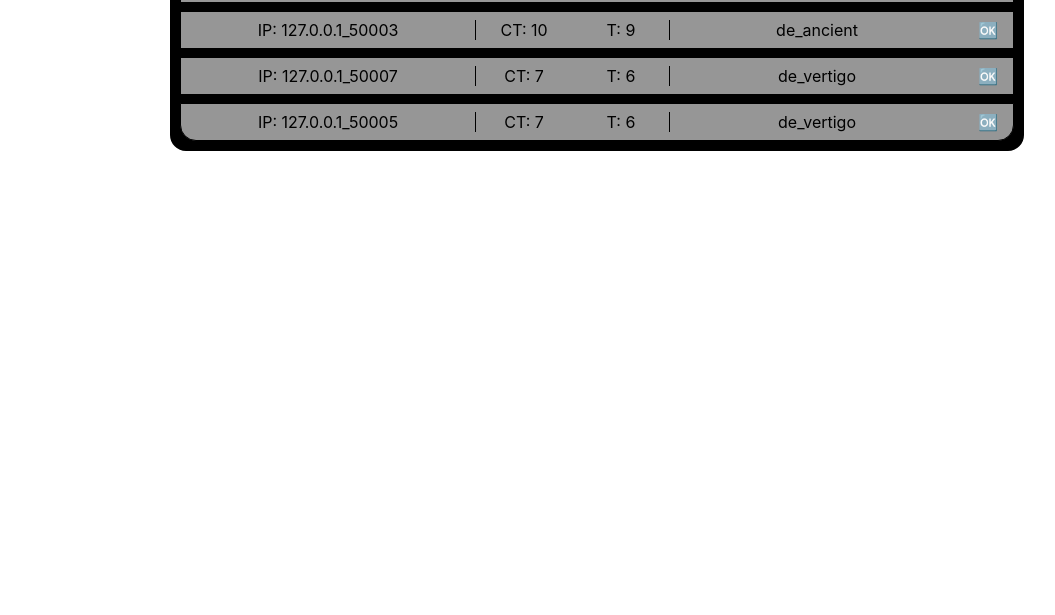
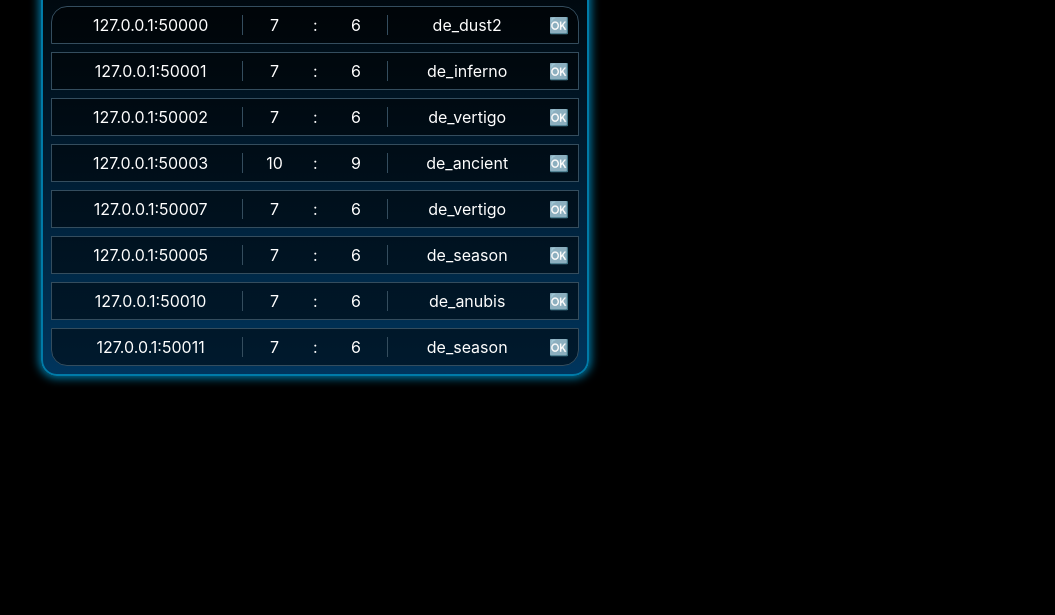
Before and after one commit to dredwerkz/Horizon-CS-Server-Manager, a React app: page / in a window 1280 px wide. Shown: the part 185-800 px from the top of the page, without its empty margins (43-1098 px from the left). Built offline with nearby package versions, Linux system fonts and the light colour scheme.

Commit message:
Swapped db json to array format and massively overhauled styling

```diff
--- a/public/serverContainer.json
+++ b/public/serverContainer.json
@@ -1,44 +1,58 @@
 [
   {
-    "server": "127.0.0.1_50000",
+    "server": "127.0.0.1:50000",
     "CT": "6",
     "TERRORIST": "7",
     "map": "de_dust2",
     "rounds": "13"
   },
   {
-    "server": "127.0.0.1_50001",
+    "server": "127.0.0.1:50001",
     "CT": "6",
     "TERRORIST": "7",
     "map": "de_inferno",
     "rounds": "13"
   },
   {
-    "server": "127.0.0.1_50002",
+    "server": "127.0.0.1:50002",
     "CT": "6",
     "TERRORIST": "7",
     "map": "de_vertigo",
     "rounds": "13"
   },
   {
-    "server": "127.0.0.1_50003",
+    "server": "127.0.0.1:50003",
     "CT": "9",
     "TERRORIST": "10",
     "map": "de_ancient",
     "rounds": "13"
   },
   {
-    "server": "127.0.0.1_50007",
+    "server": "127.0.0.1:50007",
     "CT": "6",
     "TERRORIST": "7",
     "map": "de_vertigo",
     "rounds": "13"
   },
   {
-    "server": "127.0.0.1_50005",
+    "server": "127.0.0.1:50005",
     "CT": "6",
     "TERRORIST": "7",
-    "map": "de_vertigo",
+    "map": "de_season",
     "rounds": "13"
+  },
+  {
+    "server": "127.0.0.1:50010",
+    "CT": "6",
+    "TERRORIST": "7",
+    "map": "de_anubis",
+    "rounds": "13"
+  },
+  {
+    "server": "127.0.0.1:50011",
+    "CT": "6",
+    "map": "de_season",
+    "rounds": "13",
+    "TERRORIST": "7"
   }
 ]
--- a/src/backend/server.js
+++ b/src/backend/server.js
@@ -51,7 +51,7 @@ async function readServerContainerFile() {
 }
 
 function updateServerContainer(msg, addr, port) {
-    const serverKey = `${addr}_${port}`;
+    const serverKey = `${addr}:${port}`;
 
     let serverIndex = serverContainer.findIndex(server => server.server === serverKey);
 
--- a/src/frontend/App.css
+++ b/src/frontend/App.css
@@ -2,25 +2,32 @@
   text-align: center;
   justify-content: center;
   display: grid;
-  grid-template-columns: 1fr 4fr 1fr;
+  grid-template-columns: 0.5fr 4fr 4fr 0.5fr;
+  grid-template-rows: 1fr 5fr 1fr;
+  gap: 1rem;
 }
 
 .serversContainer {
-
-    background-color:black;
+    color:white;
+    max-width: 800px;
+    min-width: 23rem;
+    background-image: linear-gradient(rgb(0, 0, 0, 0), rgba(0, 145, 255, 0.364));
     padding: 0.5rem;
+    padding-top: 0;
+    grid-row: 2;
     grid-column: 2;
-    margin-top: 3rem;
     justify-content: center;
-    border: 2px solid black;
+    border: 2px solid rgb(0, 123, 168);
     border-radius: 1rem;
+    box-shadow: 0px 0px 10px 2px rgb(0, 123, 168);
 }
 
 .individualServer {
+
     display:grid;
-    background-color: rgb(150, 150, 150);
-    grid-template-columns: 3fr 1fr 1fr 3fr 0.5fr;
-    border: 1px solid rgb(0, 0, 0);
+    background-color: rgb(0, 0, 0, 0.5);
+    grid-template-columns: 3fr 1fr 0.3fr 1fr 2.5fr 0.5fr;
+    border: 1px solid rgb(52, 77, 94);
     margin-bottom: 0.5em;
     padding-top: 0.5em;
     padding-bottom: 0.5em;
@@ -38,10 +45,18 @@
     border-bottom-right-radius: 1rem;
 }
 
+.serverIP {
+    padding-left: 0.4rem;
+}
+
 .team1Score {
-    border-left: 1px solid black;
+    border-left: 1px solid rgb(52, 77, 94);
 }
 
 .team2Score {
-    border-right: 1px solid black;
+    border-right: 1px solid rgb(52, 77, 94);
 }
+
+.notification {
+    padding-right: 0.4rem;
+}
--- a/src/frontend/App.js
+++ b/src/frontend/App.js
@@ -5,6 +5,7 @@ function App() {
   return (
     <div className="App">
             <ServerContainer />
+
     </div>
   );
 }
--- a/src/frontend/components/Server.jsx
+++ b/src/frontend/components/Server.jsx
@@ -1,9 +1,17 @@
 function Server(props) {
+
+    function copyAddress() {
+        const copyText = props.server
+        navigator.clipboard.writeText(copyText)
+    }
+
+
     return (
         <div className="individualServer">
-           <span className="serverIP">IP: {props.server}</span>
-           <span className="team1Score">CT: {props.team1}</span>
-           <span className="team2Score"> T: {props.team2}</span>
+           <span className="serverIP" onClick={copyAddress} style={{cursor:'pointer'}}>{props.server}</span>
+           <span className="team1Score">{props.team1}</span>
+           <span className="teamDivider">:</span>
+           <span className="team2Score">{props.team2}</span>
            <span className="serverMap">{props.map}</span>
            <span className="notification">🆗</span>
         </div>
--- a/src/frontend/components/ServerContainer.jsx
+++ b/src/frontend/components/ServerContainer.jsx
@@ -24,6 +24,7 @@ function ServerContainer() {
     if (Object.keys(serverData).length > 0) {
         return (
             <div className="serversContainer">
+            <h1>Active Servers:</h1>
                 {serverData.map((server) => {
                     return (
                         <Server
@@ -41,7 +42,7 @@ function ServerContainer() {
     } else {
         return (
             <div className="serversContainer">
-                <h1>Loading your server data...</h1>
+                <h1 style={{color: `white`}}>Loading your server data...</h1>
             </div>
         );
     }
--- a/src/frontend/index.css
+++ b/src/frontend/index.css
@@ -1,4 +1,5 @@
 body {
+    background-color:black;
   margin: 0;
   font-family: -apple-system, BlinkMacSystemFont, 'Segoe UI', 'Roboto', 'Oxygen',
     'Ubuntu', 'Cantarell', 'Fira Sans', 'Droid Sans', 'Helvetica Neue',
```
